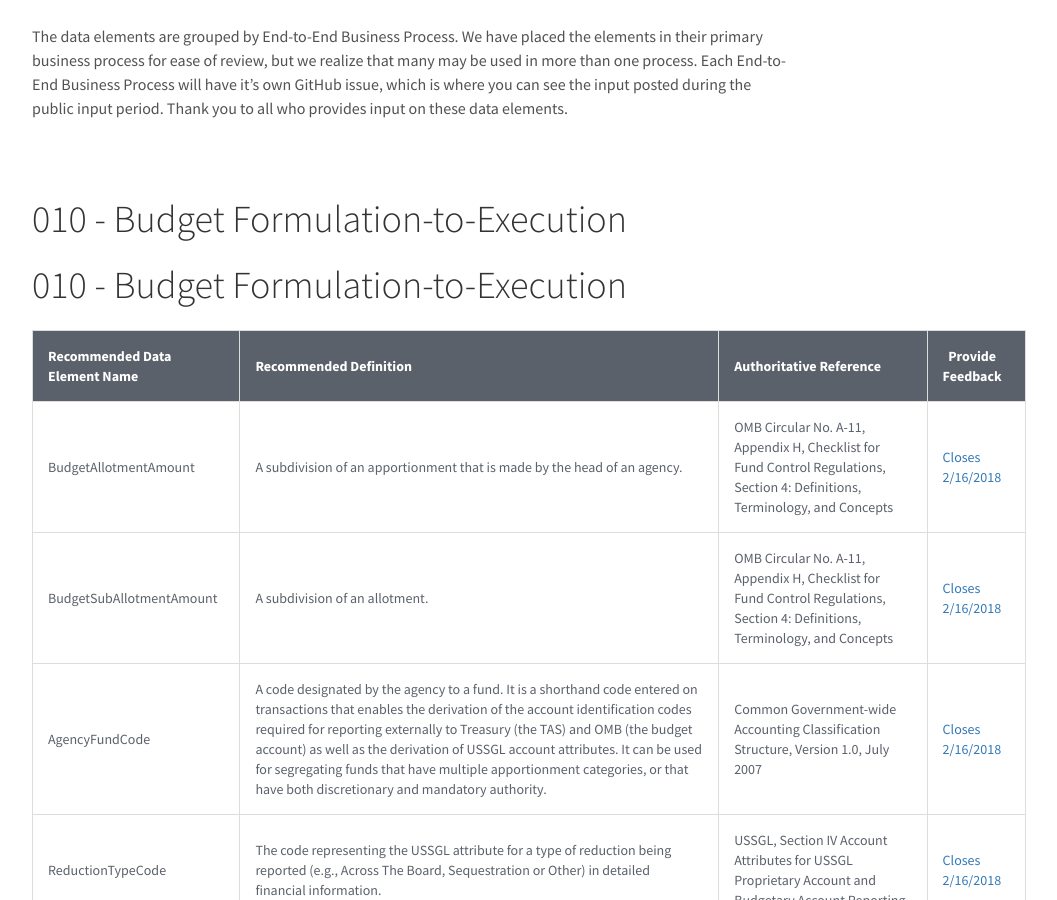
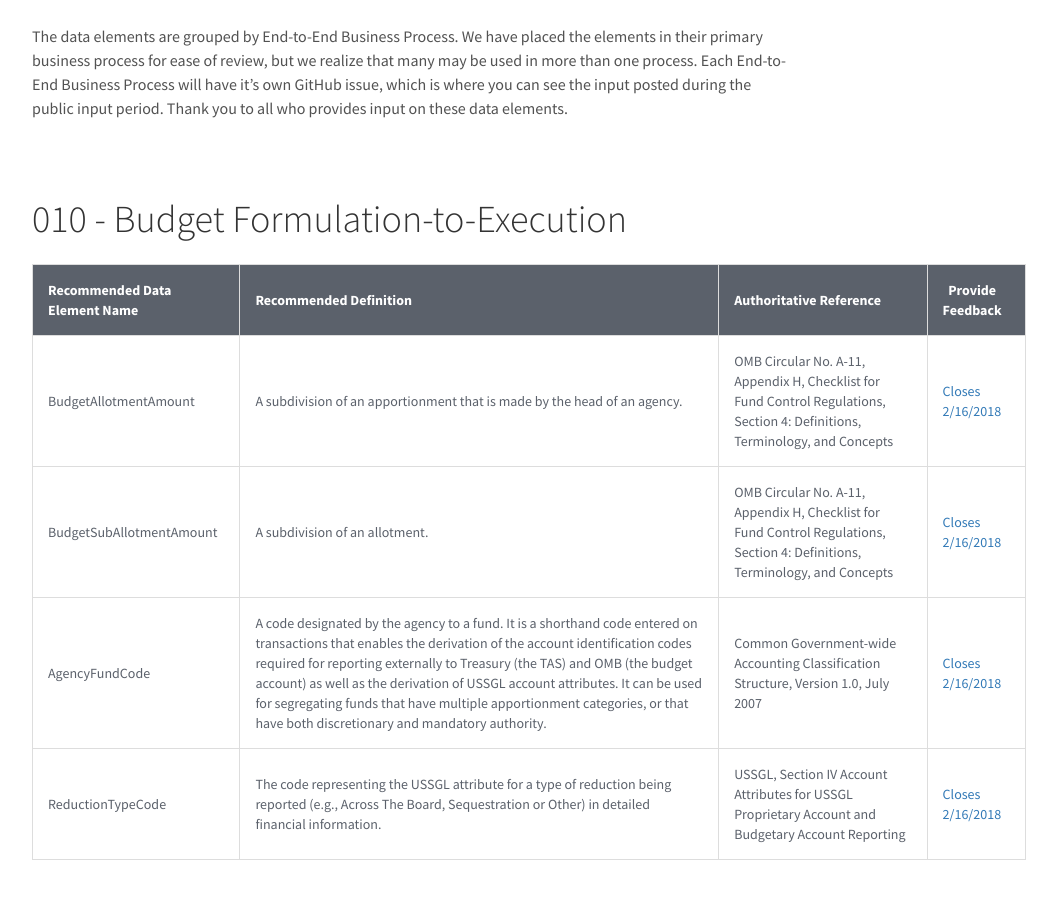
Before and after one commit to bureauofthefiscalservice/federalfinancialmanagement, a Jekyll site: the page built from data-elements.md, in a window 1280 px wide and 900 px high, scrolled down 316 px. Shown: the whole window, without its empty margins (111-1168 px from the left). Built offline with Jekyll 4.4.1, drawn with Linux system fonts in a browser that asks for light colours; nearby versions of some CDN libraries.

Commit message:
one too many headers

```diff
--- a/data-elements.md
+++ b/data-elements.md
@@ -9,7 +9,6 @@ title: Data Elements
 # Data Elements
 
 The data elements are grouped by End-to-End Business Process. We have placed the elements in their primary business process for ease of review, but we realize that many may be used in more than one process. Each End-to-End Business Process will have it’s own GitHub issue, which is where you can see the input posted during the public input period. Thank you to all who provides input on these data elements.
-<h2>010 - Budget Formulation-to-Execution</h2>
 <h2>010 - Budget Formulation-to-Execution</h2>
 <div class="table-responsive">
     <table class="table-bordered">
```
